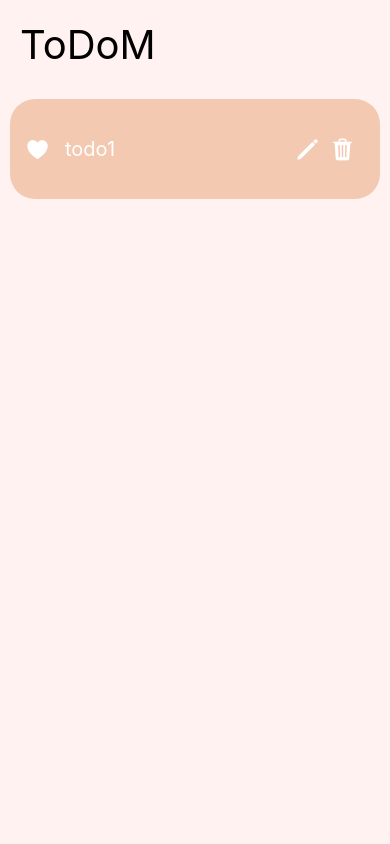
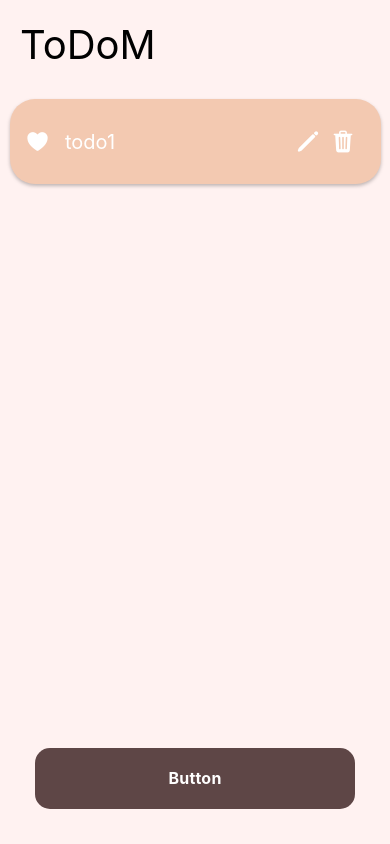
Before and after one commit to senabalioglu/todom-app, a React Native app: screen / in a window 390 px wide. Built offline with nearby package versions, Linux system fonts and the light colour scheme.

Commit message:
Button Design
Button bileşeni oluşturuldu

```diff
--- a/src/App.js
+++ b/src/App.js
@@ -1,17 +1,17 @@
 import React from 'react';
-import {View, Text, SafeAreaView} from 'react-native';
+import {View, Text, SafeAreaView, ScrollView} from 'react-native';
 import ToDoCard from './components/ToDoCard/ToDoCard';
 import {StyleSheet} from 'react-native';
+import Button from './components/Button/Button';
 
 function App() {
   return (
-    <SafeAreaView style={styles.mainBackground} >
-      <View>
-        <Text style={styles.mainText} >ToDoM</Text>
-        <View style={{alignItems: 'center', margin: 10}} >
+    <SafeAreaView style={styles.mainBackground}>
+      <Text style={styles.mainText}>ToDoM</Text>
+      <ScrollView>
         <ToDoCard />
-        </View>
-      </View>
+      </ScrollView>
+      <Button />
     </SafeAreaView>
   );
 }
@@ -26,7 +26,7 @@ const styles = StyleSheet.create({
   mainText: {
     fontSize: 40,
     margin: 20,
-  }
+  },
 });
 
 export default App;
--- /dev/null
+++ b/src/components/Button/Button.js
@@ -0,0 +1,13 @@
+import React from "react";
+import { View, Text, TouchableOpacity } from "react-native";
+import styles from "./Button.styles";
+
+const Button = () => {
+    return (
+        <TouchableOpacity style={styles.button} >
+            <Text style={styles.text} >Button</Text>
+        </TouchableOpacity>
+    );
+};
+
+export default Button;
--- /dev/null
+++ b/src/components/Button/Button.styles.js
@@ -0,0 +1,21 @@
+import { StyleSheet } from "react-native";
+
+export default StyleSheet.create({
+    button: {
+        alignItems: "center",
+        justifyContent: "center",
+        paddingVertical: 20,
+        paddingHorizontal: 32,
+        borderRadius: 15,
+        elevation: 3,
+        backgroundColor: "#5E4646",
+        margin: 35,
+    },
+    text: {
+        fontSize: 16,
+        lineHeight: 21,
+        fontWeight: "bold",
+        letterSpacing: 0.25,
+        color: "white",
+    },
+});
--- a/src/components/ToDoCard/ToDoCard.styles.js
+++ b/src/components/ToDoCard/ToDoCard.styles.js
@@ -2,14 +2,22 @@ import {StyleSheet} from 'react-native';
 
 export default StyleSheet.create({
   card: {
+    margin: 10,
     flexDirection: 'row',
     backgroundColor: '#F3C9B1',
-    width: '100%',
-    height: 100,
+    width: '95%',
+    height: 85,
     alignItems: 'center',
     borderRadius: 25,
     padding: 15,
-    elevation: 10,
+    elevation: 5,
+    shadowColor: '#000',
+    shadowOffset: {
+      width: 0,
+      height: 2,
+    },
+    shadowOpacity: 0.25,
+    shadowRadius: 3.84,
   },
   card_text:{
     fontSize: 20,
```
